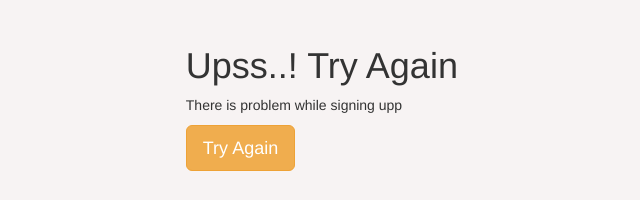
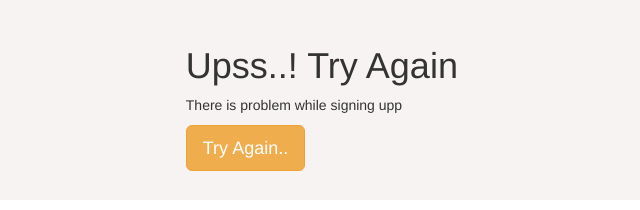
Before and after one commit to Dr-blue-cyber/Newsletter-Signup-page, a website: page failurer.html in a window 1280 px wide. Shown: the full height of the page, 19-659 px from the left. Drawn offline with nearby package versions, Linux system fonts and the light colour scheme.

Commit message:
modified failurere.html file 2

```diff
--- a/failurer.html
+++ b/failurer.html
@@ -27,7 +27,7 @@
 
 
      <form action="/failure" method="post">
-        <button class="btn btn-lg btn-warning">Try Again</button>
+        <button class="btn btn-lg btn-warning">Try Again..</button>
     </form>
 
      </div>
```
